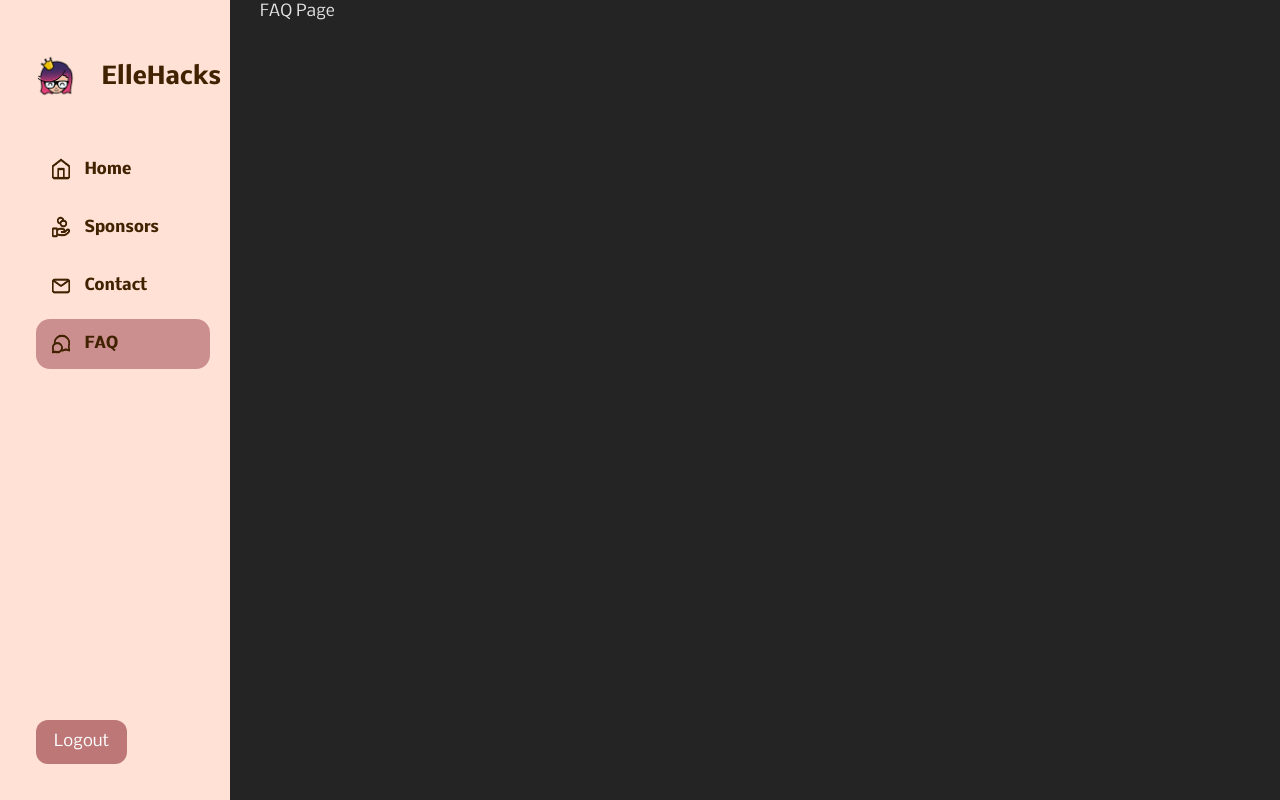
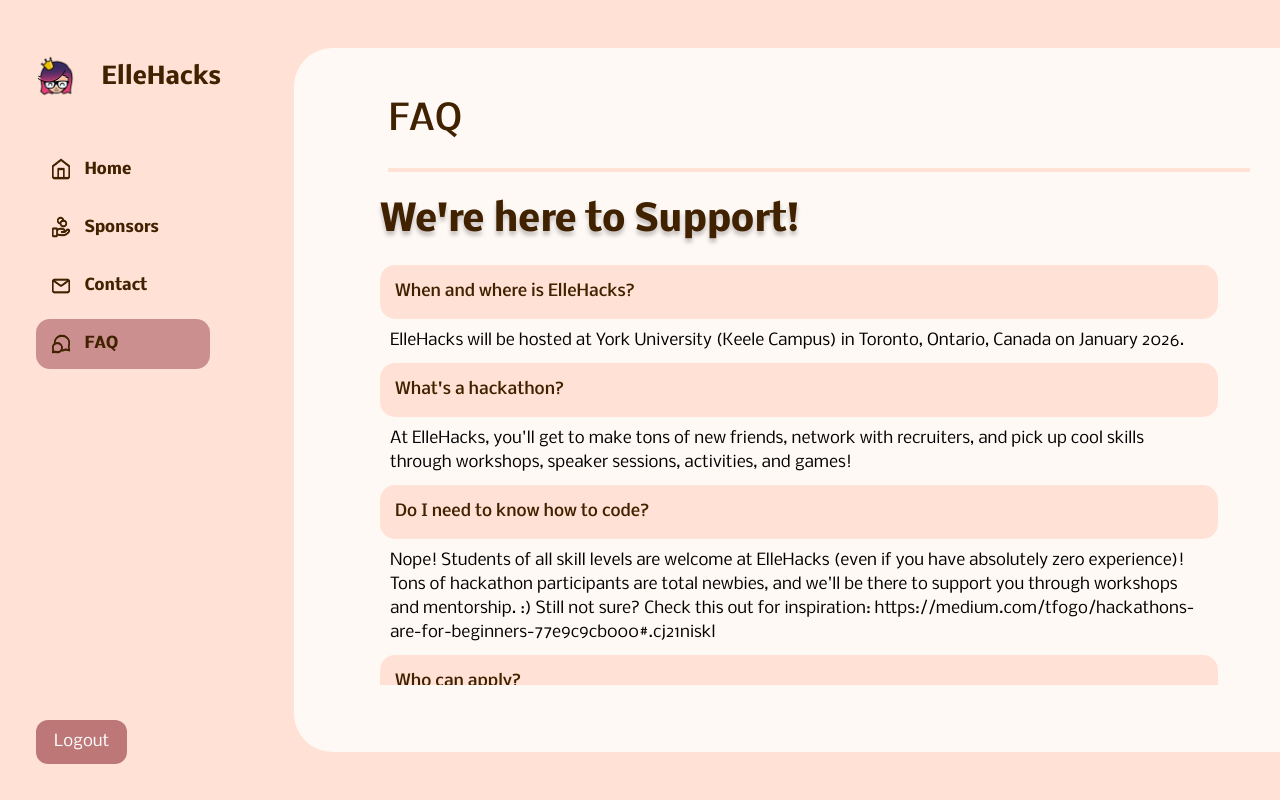
Before and after one commit to joanne004/ElleHacks2026-dashboard, a React (Vite) app in the folder frontend/: page /dashboard/faq in a window 1280 px wide. Built offline with nearby package versions, Linux system fonts and the light colour scheme; sample sign-in values are in the browser's storage; a web font is replaced by a local one.

Commit message:
Made FAQ section for dashboard

```diff
--- a/frontend/src/pages/Dashboard/FAQ/FAQ.jsx
+++ b/frontend/src/pages/Dashboard/FAQ/FAQ.jsx
@@ -1,2 +1,36 @@
-const FAQ = () => <h1>FAQ Page</h1>;
+import styles from './FAQ.module.css';
+
+const FAQ = () => {
+    return(
+        <div className={styles.container}>
+        <div className ={styles.content}>
+            <h2 className = {styles.title}>FAQ</h2>
+            <div className={styles.divider}></div>
+            <h1 className={styles.greeting}>We're here to Support!</h1>
+            <div className={styles.QandA}>
+                <div className = {styles.question}>When and where is ElleHacks?</div>
+                <p className = {styles.answer}>ElleHacks will be hosted at York University (Keele Campus) in Toronto, Ontario, Canada on January 2026.</p>
+                <div className = {styles.question}>What's a hackathon?</div>
+                <p className = {styles.answer}>At ElleHacks, you'll get to make tons of new friends, network with recruiters, and pick up cool skills through workshops, speaker sessions, activities, and games!</p>
+                <div className = {styles.question}>Do I need to know how to code?</div>
+                <p className = {styles.answer}>Nope! Students of all skill levels are welcome at ElleHacks (even if you have absolutely zero experience)! Tons of hackathon participants are total newbies, and we'll be there to support you through workshops and mentorship. :) Still not sure? Check this out for inspiration: https://medium.com/tfogo/hackathons-are-for-beginners-77e9c9cb000#.cj21niskl</p>
+                <div className = {styles.question}>Who can apply?</div>
+                <p className = {styles.answer}>We welcome all students from underrepresented gender groups (i.e., women and gender-diverse students) who either live or attend school in North America. Only students who are currently enrolled at a high school or college/university, or have graduated within the past 12 months, are eligible to attend. You must bring a valid student or government-issued ID card for admission.</p>
+                <div className = {styles.question}>What in-person accomodations are available?</div>
+                <p className = {styles.answer}>Hackers have the option of staying overnight! You're free to come and go as you please. Sleeping rooms will be provided.</p>
+                <div className = {styles.question}>When is the last day to sign up?</div>
+                <p className = {styles.answer}>Applications will open closer to the event date. The deadline to apply is TBD.</p>
+                <div className = {styles.question}>Will there be swag?</div>
+                <p className = {styles.answer}>Yes!!</p>
+                <div className = {styles.question}>Do I need to find a team?</div>
+                <p className = {styles.answer}>At ElleHacks, we welcome you to compete in teams of 1-4 students. ➝ If you already have a team, we’ll ask you to list their names during registration, the first day of the event. ➝ If you’d like to look for teammates later, we’ll open our Discord server a week early for you to search for a team. ➝ If you’d like help finding a team, we can match you with a team before or on the first day of the event.</p>
+                <div className = {styles.question}>Can I start working on my project before the event?</div>
+                <p className = {styles.answer}>No. All participants are required to start and complete their project during the hackathon. Any project that starts before the event will be disqualified.</p>
+                <div className = {styles.question}>Can I submit a project I've used at another hackathon/school assignment/anywhere else?</div>
+                <p className = {styles.answer}>No.</p>
+            </div>
+        </div>
+        </div>
+    );
+};
 export default FAQ;
--- a/frontend/src/pages/Dashboard/FAQ/FAQ.module.css
+++ b/frontend/src/pages/Dashboard/FAQ/FAQ.module.css
@@ -0,0 +1,86 @@
+.container {
+    position: fixed;
+    top: 0;
+    left: clamp(200px, 18vw, 260px); /* matches sidebar width */
+    right: 0;
+    height: 100vh;
+    background: #FFE2D5;
+    overflow-y: auto;
+    overflow-x: hidden;
+}
+
+.content {
+    position: relative;
+    margin: clamp(20px, 4vw, 48px) clamp(20px, 5vw, 100px);
+    max-width: 1700px;
+    width: 100%;
+    height: calc(100vh - clamp(40px, 8vw, 96px));
+    background: #FFF9F6;
+    border-radius: clamp(20px, 3vw, 55px);
+    display: flex;
+    flex-direction: column;
+    align-items: flex-start;
+    padding:0 clamp(10px, 2vw, 50px);
+    box-sizing: border-box;
+    overflow: hidden;
+}
+
+.title {
+    position: absolute;
+    left: 94px;
+    top: 50px;
+    font-family: 'Nobile', sans-serif;
+    font-style: normal;
+    font-weight: 500;
+    font-size: clamp(24px, 3vw, 35px);
+    line-height: 45px;
+    color: #412200;
+}
+
+.divider {
+    position: absolute;
+    width: calc(100% - 188px);
+    max-width: 1490px;
+    left: 94px;
+    top: 120px;
+    border: 2px solid #FFE2D5;
+}
+.greeting {
+    position: relative;
+    max-width: 1100px;
+    width: calc(100% - 310px);
+    margin-left: 60px;
+    margin-top: 150px;
+    font-family: 'Nobile', sans-serif;
+    font-style: normal;
+    font-weight: 600;
+    font-size: clamp(15px, 2.8vw, 60px);
+    line-height: 1.3;
+    color: #412200;
+    text-shadow: 0px 4px 4px rgba(0, 0, 0, 0.25);
+    margin-bottom: 20px;
+}
+
+.QandA {
+    position: relative;
+    width: calc(100% - 150px);
+    margin-left: 60px;
+    height: calc(100vh - 380px);
+    overflow-y: auto;
+    overflow-x: hidden;
+    padding-right: 10px;
+}
+.question{
+    background-color:#FFE2D5 ;
+    width: 100%;
+    border-radius: 15px;
+    padding: 15px;
+    color: #412200;
+    font-weight: 500;
+}
+
+.answer{
+    color: black;
+    font-family: 'Nobile', sans-serif;
+    padding: 10px;
+}
```
